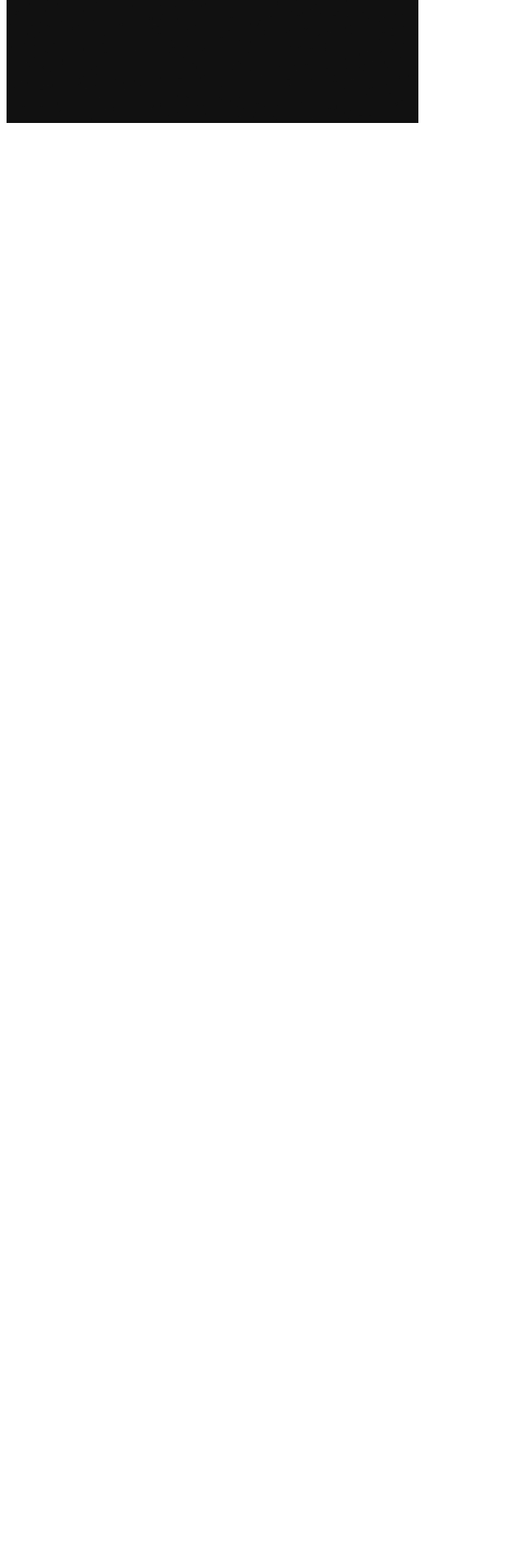
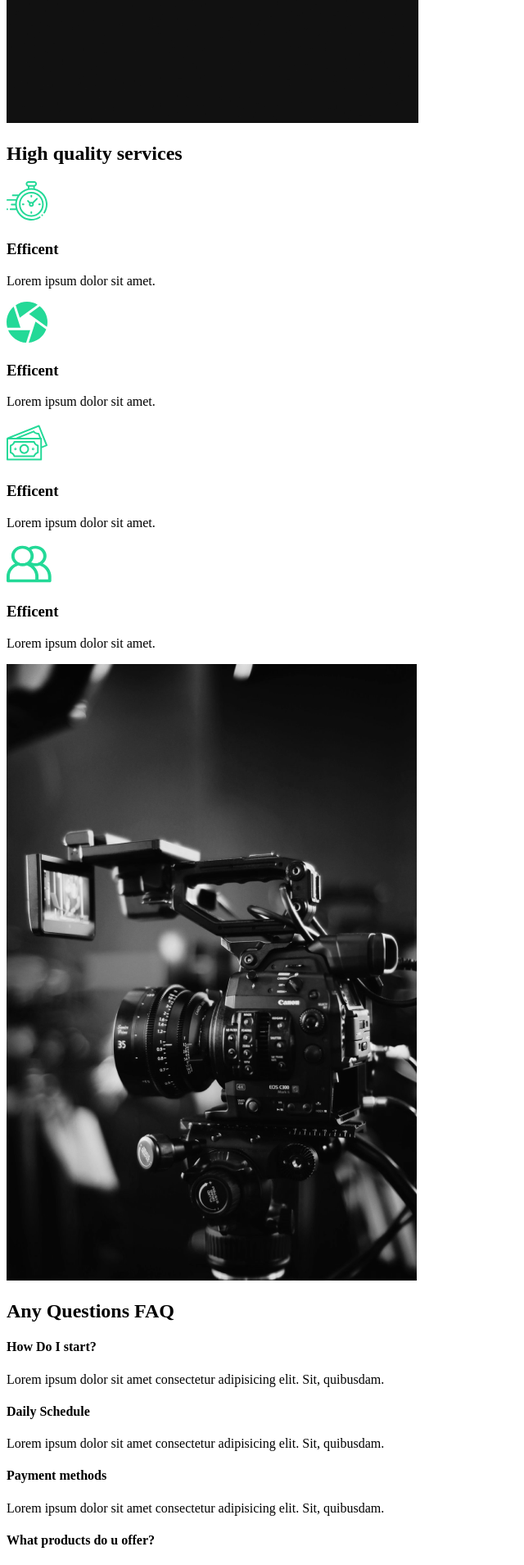
Before and after one commit to dianos6/the-creative-react-course-capture, a React (Create React App) app: page / in a window 1280 px wide. Shown: the part 880-2789 px from the top of the page at 82% size, without its empty margins (0-640 px from the left). Before the commit the page ends 1042 px from the top, so only its background shows below. Built offline with nearby package versions, Linux system fonts and the light colour scheme.

Commit message:
4. FAQ section

```diff
--- /dev/null
+++ b/src/components/FaqSection.js
@@ -0,0 +1,44 @@
+import React from "react";
+
+const FaqSection = () => {
+  return (
+    <div className="faq">
+      <h2>
+        Any Questions <span>FAQ</span>
+      </h2>
+      <div className="question">
+        <h4>How Do I start?</h4>
+        <div className="answer">
+          Lorem ipsum dolor sit amet consectetur adipisicing elit. Sit,
+          quibusdam.
+        </div>
+      </div>
+
+      <div className="question">
+        <h4>Daily Schedule</h4>
+        <div className="answer">
+          Lorem ipsum dolor sit amet consectetur adipisicing elit. Sit,
+          quibusdam.
+        </div>
+      </div>
+
+      <div className="question">
+        <h4>Payment methods</h4>
+        <div className="answer">
+          Lorem ipsum dolor sit amet consectetur adipisicing elit. Sit,
+          quibusdam.
+        </div>
+      </div>
+
+      <div className="question">
+        <h4>What products do u offer?</h4>
+        <div className="answer">
+          Lorem ipsum dolor sit amet consectetur adipisicing elit. Sit,
+          quibusdam.
+        </div>
+      </div>
+    </div>
+  );
+};
+
+export default FaqSection;
--- /dev/null
+++ b/src/components/ServiceSection.js
@@ -0,0 +1,57 @@
+import React from "react";
+//Import icons
+import clock from "../img/clock.svg";
+import diaphragm from "../img/diaphragm.svg";
+import money from "../img/money.svg";
+import teamwork from "../img/teamwork.svg";
+import home2 from "../img/home2.png";
+
+const ServiceSection = () => {
+  return (
+    <div className="services">
+      <div className="description">
+        <h2>
+          High <span>quality</span> services
+        </h2>
+        <div className="cards">
+          <div className="card">
+            <div className="icon">
+              <img src={clock} alt="" />
+              <h3>Efficent</h3>
+            </div>
+            <p>Lorem ipsum dolor sit amet. </p>
+          </div>
+
+          <div className="card">
+            <div className="icon">
+              <img src={diaphragm} alt="icon" />
+              <h3>Efficent</h3>
+            </div>
+            <p>Lorem ipsum dolor sit amet. </p>
+          </div>
+
+          <div className="card">
+            <div className="icon">
+              <img src={money} alt="icon" />
+              <h3>Efficent</h3>
+            </div>
+            <p>Lorem ipsum dolor sit amet. </p>
+          </div>
+
+          <div className="card">
+            <div className="icon">
+              <img src={teamwork} alt="icon" />
+              <h3>Efficent</h3>
+            </div>
+            <p>Lorem ipsum dolor sit amet. </p>
+          </div>
+        </div>
+      </div>
+      <div className="image">
+        <img src={home2} alt="camera" />
+      </div>
+    </div>
+  );
+};
+
+export default ServiceSection;
--- a/src/pages/AboutUs.js
+++ b/src/pages/AboutUs.js
@@ -1,8 +1,16 @@
 import React from "react";
 import AboutSection from "../components/AboutSection";
+import ServiceSection from "../components/ServiceSection";
+import FaqSection from "../components/FaqSection";
 
 const AboutUs = () => {
-  return <AboutSection />;
+  return (
+    <div>
+      <AboutSection />
+      <ServiceSection />
+      <FaqSection />
+    </div>
+  );
 };
 
 export default AboutUs;
```
Also changed, not shown: 1 other file (tests, documents, lock files or other folders).
